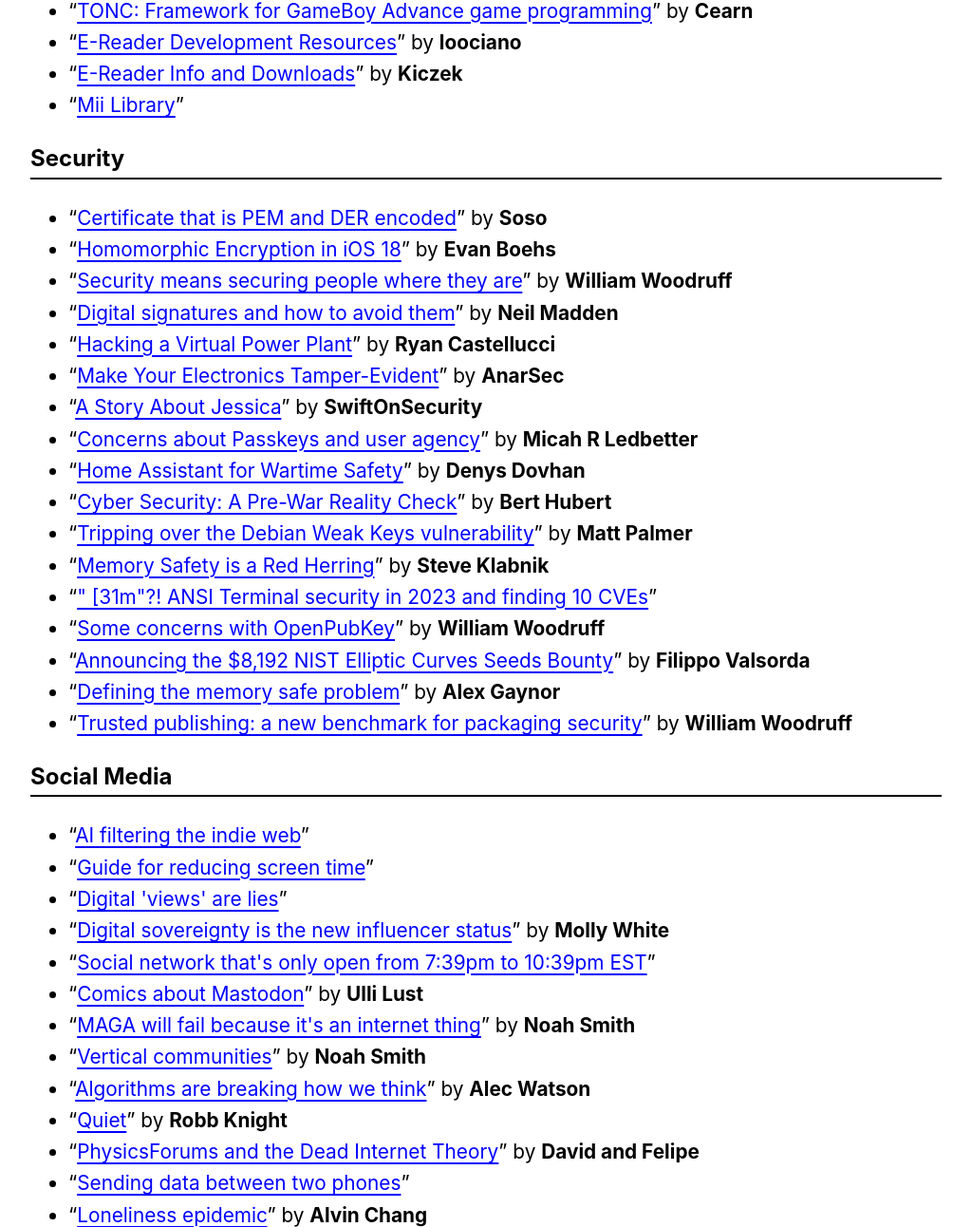
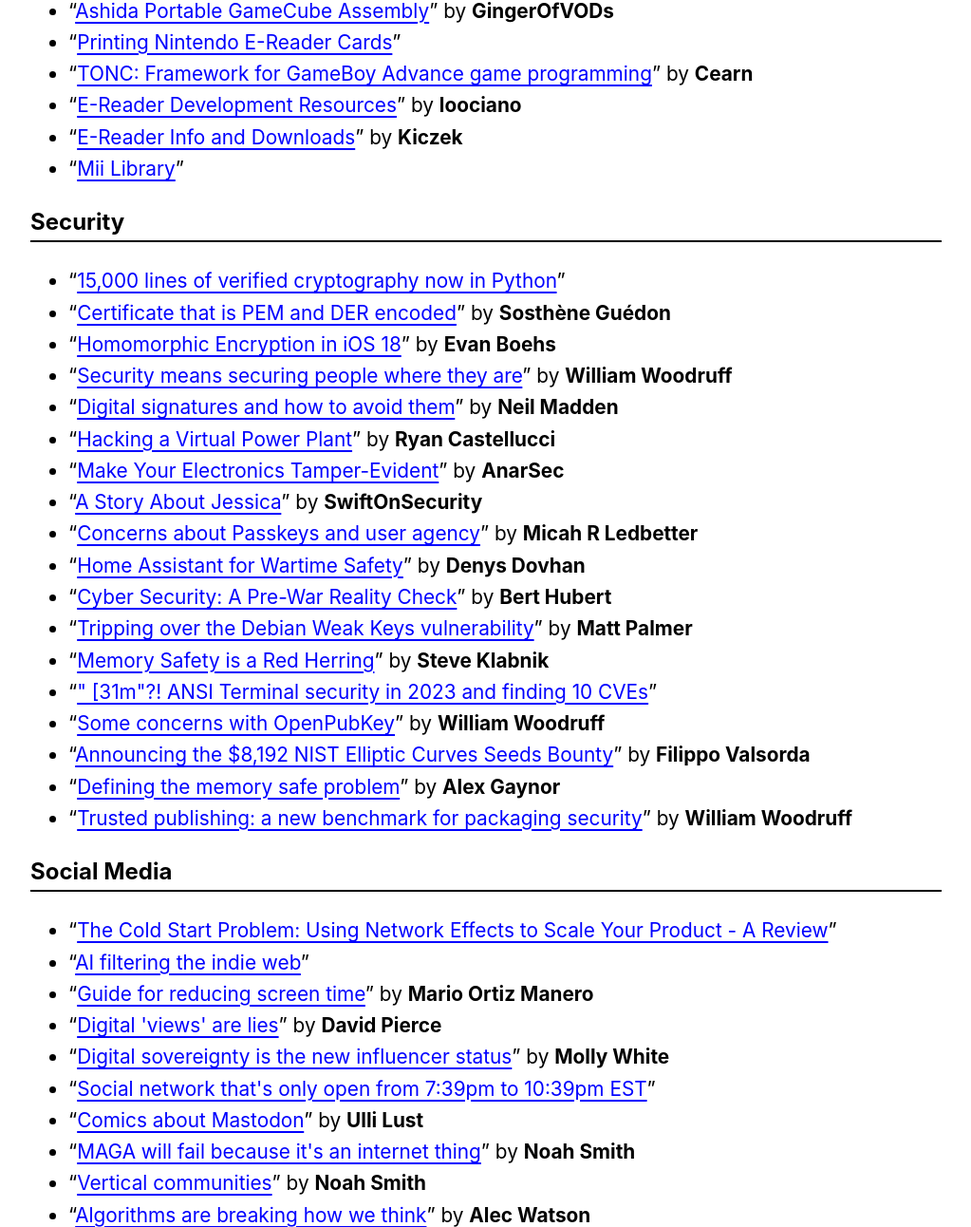
Before and after one commit to sethmlarson/sethmlarson.dev, a Flask app: page /links in a window 1280 px wide. Shown: the part 4427-5719 px from the top of the page at 95% size, without its empty margins (128-1151 px from the left). Run offline with Flask 2, Linux system fonts and the light colour scheme; some libraries are stand-ins or nearby versions; some web fonts are replaced.

Commit message:
Update blogroll

```diff
--- a/app/templates/links.html
+++ b/app/templates/links.html
@@ -18,6 +18,7 @@
 <p id="#sentinel">
 <h2>Life</h2>
 <ul>
+<li>“<a href="https://pluralistic.net/2025/04/24/hermit-kingdom">Every complex ecosystem has parasites (24 Apr 2025)</a>”</li>
 <li>“<a href="https://www.theguardian.com/us-news/ng-interactive/2025/apr/13/end-times-fascism-far-right-trump-musk">End-times fascism</a>” by <strong>Naomi Klein and Astra Taylor</strong></li>
 <li>“<a href="https://simone.org/advertising">What if we made advertising illegal?</a>”</li>
 <li>“<a href="https://engineerscanada.ca/nem2025/feature-stories/100-years-of-the-iron-ring-a-symbol-of-an-engineers-commitment">Iron rings: a symbol of engineer's commitment</a>”</li>
@@ -69,6 +70,7 @@
 </ul>
 <h2>Retro Gaming</h2>
 <ul>
+<li>“<a href="https://mattgreer.dev/blog/printing-ereader-cards-part-4">Printing Nintendo E-Reader Cards: Part 4, troubleshooting</a>”</li>
 <li>“<a href="https://www.homebrew-factory.com">Homebrew Factory</a>”</li>
 <li>“<a href="https://www.youtube.com/watch?v=n3dFAK3Owtg">Legend of Zelda and miniature gardens (箱庭)</a>” by <strong>Javed Sterritt</strong></li>
 <li>“<a href="https://en-americas-support.nintendo.com/app/answers/detail/a_id/68415/~/nintendo-switch%26nbsp%3B2-game-key-card-overview">Nintendo Switch 2 Game-Key Cards</a>”</li>
@@ -100,8 +102,8 @@
 <li>“<a href="https://gamebanana.com/mods/544238">Super Mario 64 in Sonic Adventure DX</a>” by <strong>Sora</strong></li>
 <li>“<a href="https://www.youtube.com/watch?v=1-LWI2tGfhQ">FlippyDrive for the GameCube</a>” by <strong>Macho Nacho</strong></li>
 <li>“<a href="https://fabiensanglard.net/snes_video/index.html">Super Nintendo Video System</a>” by <strong>Fabien Sanglard</strong></li>
+<li>“<a href="https://youtube.com/watch?si=BDytOgheHFncVBK9&v=tfS9SYPT-jw">Super Paper Mario's design</a>” by <strong>Kirbyster</strong></li>
 <li>“<a href="https://youtu.be/nviIKTywuYU?si=mgFOhNBRMCTAIwOU">A video about Melee</a>” by <strong>AsumSaus</strong></li>
-<li>“<a href="https://youtube.com/watch?si=BDytOgheHFncVBK9&v=tfS9SYPT-jw">Super Paper Mario's design</a>” by <strong>Kirbyster</strong></li>
 <li>“<a href="https://orangegb.com/orangefm">ORANGE FM, Game Boy cartridge for FM Radio</a>” by <strong>Evan Barger</strong></li>
 <li>“<a href="http://www.blarg.ca/2021/02/15/using-a-gamecube-ascii-keyboard-controller-with-libogc">Gamecube ASCII keyboard controller and libogc</a>” by <strong>Gered King</strong></li>
 <li>“<a href="https://www.youtube.com/watch?v=699HVbOKNtc">GameCube, Wii, Wii U, and PC connected via Broadband Adapter</a>” by <strong>Good Vibes Gaming</strong></li>
@@ -142,7 +144,8 @@
 </ul>
 <h2>Security</h2>
 <ul>
-<li>“<a href="https://sgued.fr/blog/der-pem-cert">Certificate that is PEM and DER encoded</a>” by <strong>Soso</strong></li>
+<li>“<a href="https://jonathan.protzenko.fr/2025/04/18/python.html">15,000 lines of verified cryptography now in Python</a>”</li>
+<li>“<a href="https://sgued.fr/blog/der-pem-cert">Certificate that is PEM and DER encoded</a>” by <strong>Sosthène Guédon</strong></li>
 <li>“<a href="https://boehs.org/node/homomorphic-encryption">Homomorphic Encryption in iOS 18</a>” by <strong>Evan Boehs</strong></li>
 <li>“<a href="https://blog.yossarian.net/2024/11/18/Security-means-securing-people-where-they-are">Security means securing people where they are</a>” by <strong>William Woodruff</strong></li>
 <li>“<a href="https://neilmadden.blog/2024/09/18/digital-signatures-and-how-to-avoid-them">Digital signatures and how to avoid them</a>” by <strong>Neil Madden</strong></li>
@@ -162,9 +165,10 @@
 </ul>
 <h2>Social Media</h2>
 <ul>
+<li>“<a href="https://madhavajay.com/the-cold-start-problem-using-network-effects-to-scale-your-product">The Cold Start Problem: Using Network Effects to Scale Your Product - A Review</a>”</li>
 <li>“<a href="https://cheapskatesguide.org/articles/ai-against-small-internet.html">AI filtering the indie web</a>”</li>
-<li>“<a href="https://speedbumpapp.com/en/blog/how-to-reduce-screen-time">Guide for reducing screen time</a>”</li>
-<li>“<a href="https://www.theverge.com/social/639811/view-counts-tiktok-instagram-x-youtube-lies">Digital 'views' are lies</a>”</li>
+<li>“<a href="https://speedbumpapp.com/en/blog/how-to-reduce-screen-time">Guide for reducing screen time</a>” by <strong>Mario Ortiz Manero</strong></li>
+<li>“<a href="https://www.theverge.com/social/639811/view-counts-tiktok-instagram-x-youtube-lies">Digital 'views' are lies</a>” by <strong>David Pierce</strong></li>
 <li>“<a href="https://schedule.sxsw.com/2025/events/PP147154">Digital sovereignty is the new influencer status</a>” by <strong>Molly White</strong></li>
 <li>“<a href="https://www.seven39.com">Social network that's only open from 7:39pm to 10:39pm EST</a>”</li>
 <li>“<a href="https://mastodon.social/@Ullilust/114138199183667985">Comics about Mastodon</a>” by <strong>Ulli Lust</strong></li>
@@ -287,6 +291,9 @@
 </ul>
 <h2>Toys and Art</h2>
 <ul>
+<li>“<a href="https://hyperwood.org">Hyperwood – Open-Source Furniture</a>”</li>
+<li>“<a href="https://blog.infected.systems/posts/2025-04-21-this-blog-is-hosted-on-a-nintendo-wii">This blog is hosted on a Nintendo Wii</a>”</li>
+<li>“<a href="https://kuberwastaken.github.io/blog/Projects/How-I-Managed-To-Get-Doom-In-A-QR-Code">How I Managed To Get Doom In A QR Code</a>”</li>
 <li>“<a href="https://sharpletters.net/2025/04/16/hdr-emoji">HDR‑infused emoji</a>” by <strong>Corry Haines</strong></li>
 <li>“<a href="https://nlnetlabs.nl/news/2025/Apr/01/phonebook-of-the-internet">Internet phone book</a>”</li>
 <li>“<a href="https://en.wikipedia.org/wiki/Slopsquatting">Slopsquatting</a>”</li>
```
Also changed, not shown: 3 other files.
